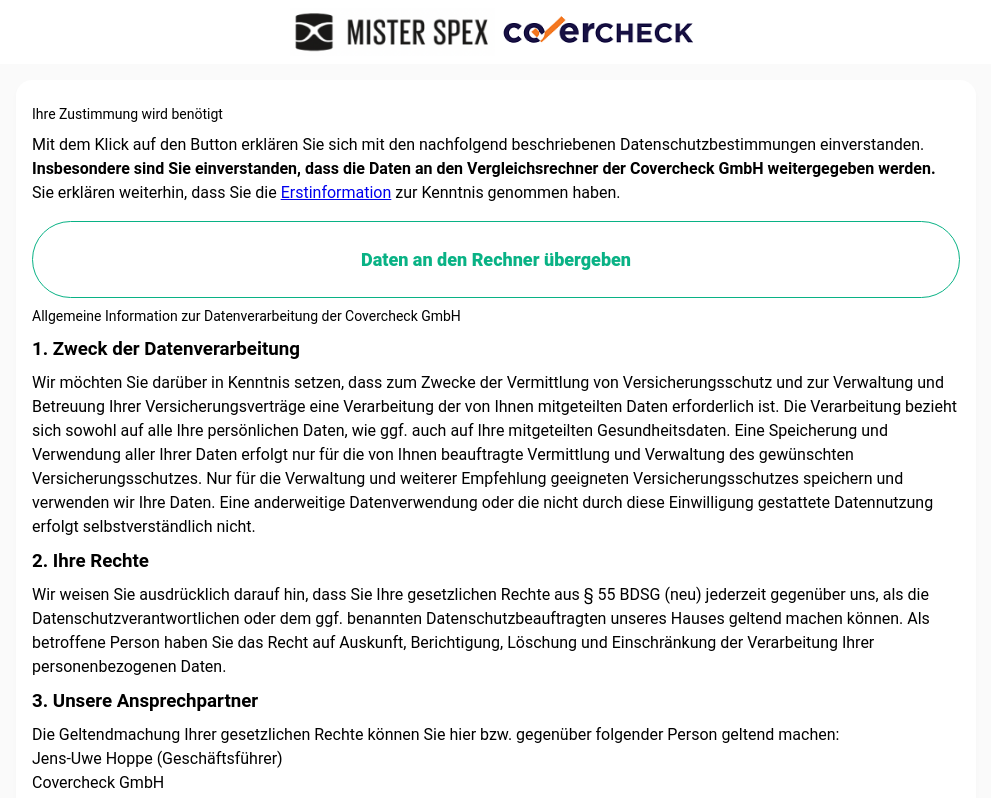
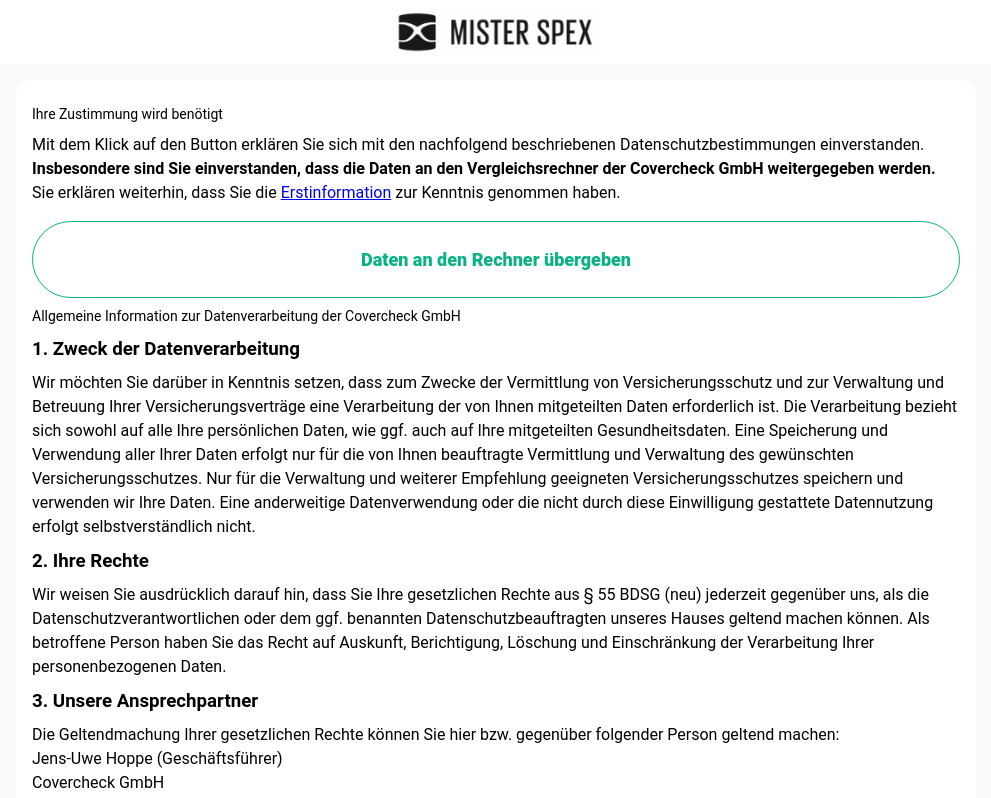
Before and after one commit to psekudo/mr-spex-covercheck, a React (Vite) app: page /terms in a window 1280 px wide. Shown: the top 798 px of the page, without its empty margins (144-1135 px from the left). Built offline with nearby package versions, Linux system fonts and the light colour scheme; what country-list would draw is missing.

Commit message:
Final Changes

```diff
--- a/src/terms.jsx
+++ b/src/terms.jsx
@@ -16,7 +16,6 @@
     <div className="container">
       <div id="logo-header" style={{ textAlign: "center" }}>
         <img src={mrspek} alt="Mr. Spex Logo" className="header-img2"/>
-        <img src={coverck} alt="Covercheck" className="header-img2"/>
       </div>
 
       <div className="multi_step_form">
```
